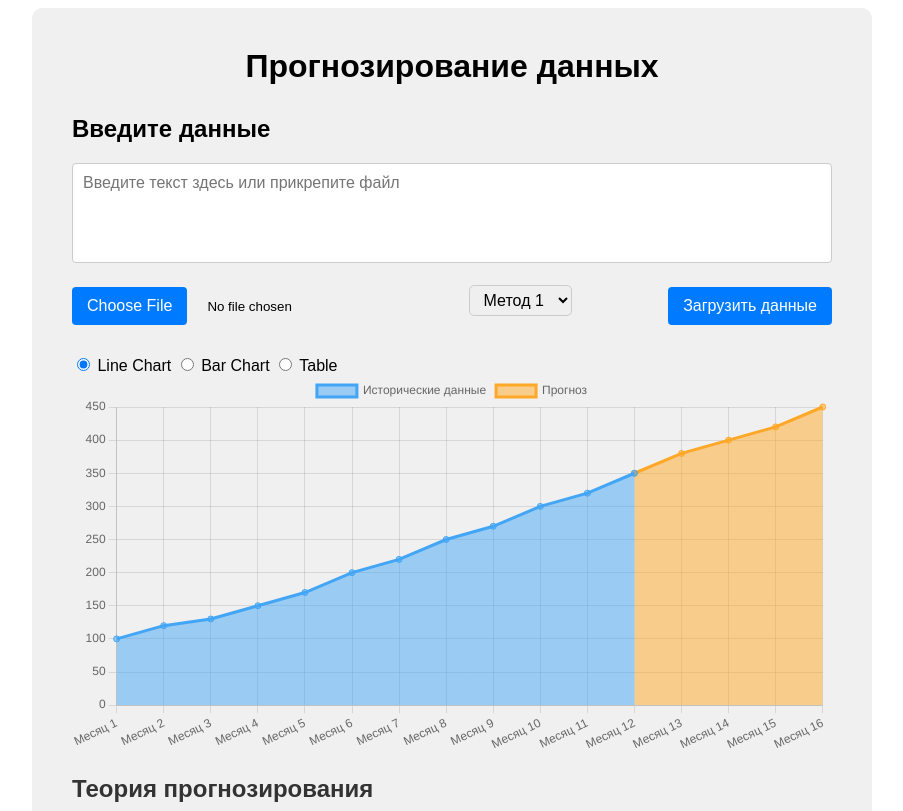
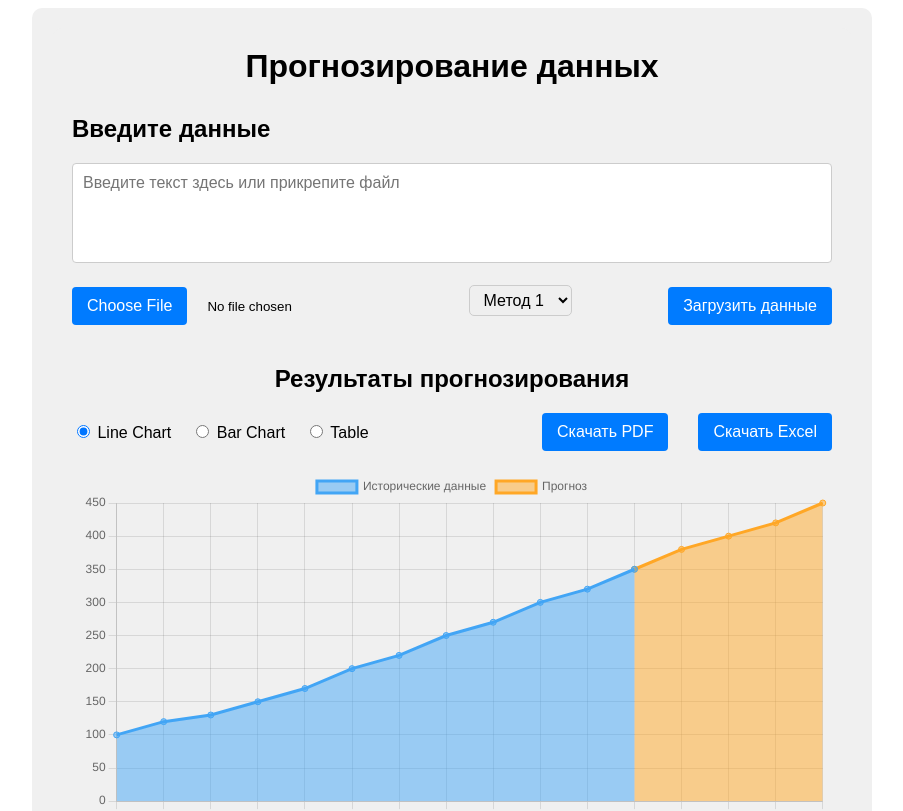
Before and after one commit to UlyanaFilkova/forecast-app, a Vue app: page /results in a window 1280 px wide. Shown: the top 811 px of the page, without its empty margins (188-1091 px from the left). Built offline with nearby package versions, Linux system fonts and the light colour scheme.

Commit message:
style barChart

```diff
--- a/src/components/DataInput.vue
+++ b/src/components/DataInput.vue
@@ -191,7 +191,7 @@ export default {
 <style scoped>
 form {
   width: 100%;
-  margin-bottom: 30px;
+  margin-bottom: 40px;
 }
 .data-input {
   background-color: #f9f9f9;
--- a/src/components/ForecastResult.vue
+++ b/src/components/ForecastResult.vue
@@ -1,5 +1,8 @@
 <template>
+  <h2>Результаты прогнозирования</h2>
   <div class="chart__container">
+    <div class="chart-options-container">
+      <div class="radio-container">
         <label>
           <input type="radio" value="line" v-model="chartType" />
           Line Chart
@@ -8,11 +11,16 @@
           <input type="radio" value="bar" v-model="chartType" />
           Bar Chart
         </label>
-
         <label>
           <input type="radio" value="table" v-model="chartType" />
           Table
         </label>
+      </div>
+      <div class="buttons-container">
+        <button @click="downloadPDF">Скачать PDF</button>
+        <button @click="downloadExcel">Скачать Excel</button>
+      </div>
+    </div>
     <component
       :is="currentChartType"
       :historical-data="historicalData"
@@ -72,4 +80,46 @@ export default {
   overflow-x: auto;
   white-space: nowrap;
 }
+
+.chart-options-container {
+  display: flex;
+  justify-content: space-between;
+  align-items: center;
+  margin-bottom: 20px;
+}
+
+.radio-container {
+  display: flex;
+  align-items: center;
+  gap: 20px;
+}
+.buttons-container {
+  display: flex;
+  gap: 30px;
+}
+h2 {
+  text-align: center;
+}
+
+label {
+  cursor: pointer;
+}
+
+input[type='radio'] {
+  cursor: pointer;
+}
+
+button {
+  background-color: #007bff;
+  color: white;
+  border: none;
+  border-radius: 4px;
+  padding: 10px 15px;
+  cursor: pointer;
+  font-size: 16px;
+  transition: background-color 0.3s;
+}
+button:hover {
+  background-color: #0056b3;
+}
 </style>
--- a/src/components/TableChart.vue
+++ b/src/components/TableChart.vue
@@ -1,7 +1,6 @@
 <template>
   <div>
-    <button @click="downloadPDF">Скачать PDF</button>
-    <button @click="downloadExcel">Скачать Excel</button>
+
     <table>
       <thead>
         <tr>
@@ -102,4 +101,6 @@ td {
 th {
   background-color: #f2f2f2;
 }
+
+
 </style>
```
Lines whose indentation alone changed are shown as unchanged.
